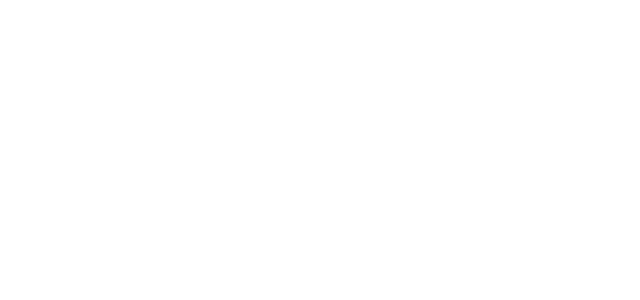
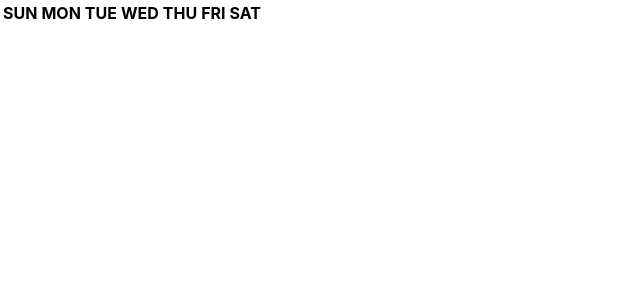
Before and after one commit to livetOwO/carpen-frontend, a React (Create React App) app: page / in a window 1280 px wide. Shown: the top 300 px of the page, without its empty margins (0-640 px from the left). Built offline with nearby package versions, Linux system fonts and the light colour scheme.

Commit message:
요일표시

```diff
--- a/src/Calendar.js
+++ b/src/Calendar.js
@@ -18,7 +18,13 @@ function Calendar() {
 
     return (
         <div className="Calendar">
-
+            <table>
+                <thead>
+                    <tr>
+                        {STR_DAY.map((day, i) => <th key={i}>{day}</th>)}
+                    </tr>
+                </thead>
+            </table>
         </div>
     )
 }
```
